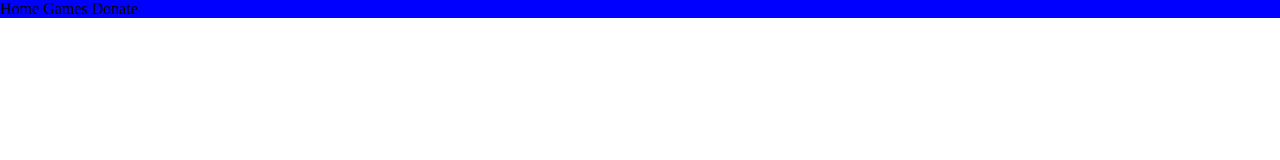
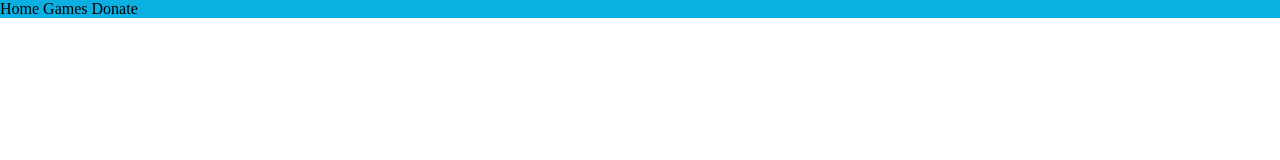
Before and after one commit to JaydenHumphrey2016/js-games, a plain HTML site: page index.html in a window 1280 px wide. Drawn offline with Linux system fonts and the light colour scheme.

Commit message:
Update main.css

```diff
--- a/css/main.css
+++ b/css/main.css
@@ -3,7 +3,7 @@ margin: 0;
 }
 
 .navbar {
-background-color: blue;
+background-color: #0bb0e2;
 }
 
 .navbar a {
```
